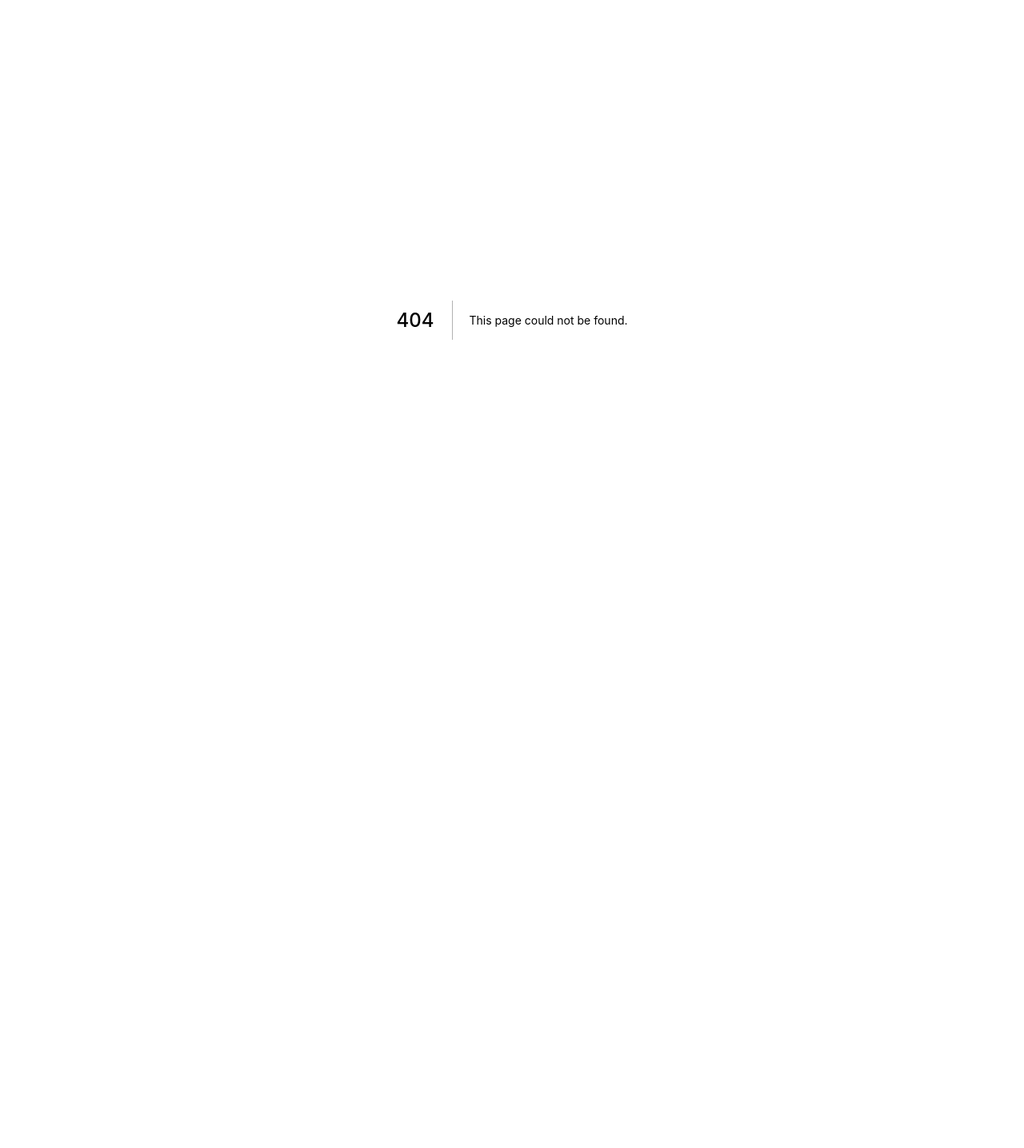
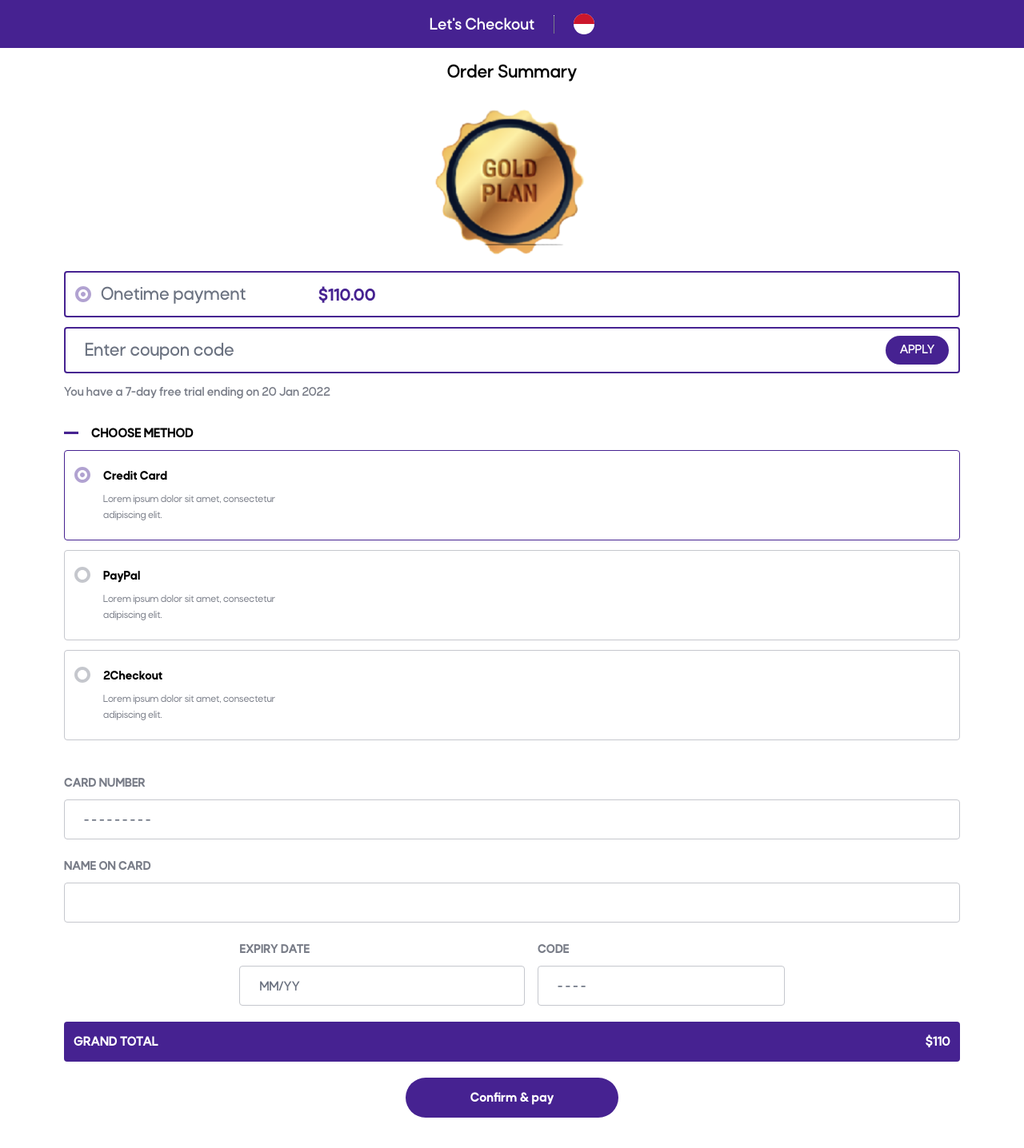
Before and after one commit to majidomore/next-tailwind-amber, a Next.js app: page /checkout in a window 1280 px wide. Before the commit this address had no page. Shown: the top 1436 px of the page at 80% size. Before the commit the page ends 800 px from the top, so only its background shows below. Built offline with nearby package versions, Linux system fonts and the light colour scheme; what tailwindcss-debug-screens would draw is missing.

Commit message:
checkout page added

```diff
--- /dev/null
+++ b/components/CheckoutHeader.tsx
@@ -0,0 +1,20 @@
+import React from "react";
+import { Flag } from "./Icons";
+
+type Props = {
+  name?: string;
+};
+
+const CheckoutHeader = ({ name }: Props) => {
+  return (
+    <div className="bg-purple w-full flex items-center justify-center space-x-6 h-[60px]">
+      <p className="font-rota_bold text-white text-[21.41px] mt-1">
+        Let's Checkout
+      </p>
+      <hr className="h-[23px] bg-dark_grey w-[1px]" />
+      <Flag />
+    </div>
+  );
+};
+
+export default CheckoutHeader;
--- a/components/Icons.tsx
+++ b/components/Icons.tsx
@@ -562,3 +562,71 @@ export const WindowFile = () => {
     </svg>
   );
 };
+
+export const Flag = () => {
+  return (
+    <div className="flex flex-col items-center">
+      <svg
+        className="absolute"
+        width="26"
+        height="13"
+        viewBox="0 0 26 13"
+        fill="none"
+        xmlns="http://www.w3.org/2000/svg"
+      >
+        <path
+          d="M26 13C26 9.55219 24.6304 6.24558 22.1924 3.80761C19.7544 1.36964 16.4478 2.60303e-07 13 0C9.55219 -2.60303e-07 6.24559 1.36964 3.80761 3.80761C1.36964 6.24558 5.20606e-07 9.55218 0 13L13 13H26Z"
+          fill="#CC172C"
+        />
+      </svg>
+      <svg
+        width="26"
+        height="26"
+        viewBox="0 0 26 26"
+        fill="none"
+        xmlns="http://www.w3.org/2000/svg"
+      >
+        <circle cx="13" cy="13" r="13" fill="white" />
+      </svg>
+    </div>
+  );
+};
+
+export const Union = () => {
+  return (
+    <svg
+      width="20"
+      height="20"
+      viewBox="0 0 20 20"
+      fill="none"
+      xmlns="http://www.w3.org/2000/svg"
+    >
+      <path
+        fillRule="evenodd"
+        clipRule="evenodd"
+        d="M16 10C16 13.3137 13.3137 16 10 16C6.68629 16 4 13.3137 4 10C4 6.68629 6.68629 4 10 4C13.3137 4 16 6.68629 16 10ZM20 10C20 15.5228 15.5228 20 10 20C4.47715 20 0 15.5228 0 10C0 4.47715 4.47715 0 10 0C15.5228 0 20 4.47715 20 10ZM10 13C11.6569 13 13 11.6569 13 10C13 8.34315 11.6569 7 10 7C8.34315 7 7 8.34315 7 10C7 11.6569 8.34315 13 10 13Z"
+        fill="#462291"
+        fillOpacity="0.42"
+      />
+    </svg>
+  );
+};
+
+export const Ellipse = () => {
+  return (
+    <svg
+      width="20"
+      height="20"
+      viewBox="0 0 20 20"
+      fill="none"
+      xmlns="http://www.w3.org/2000/svg"
+    >
+      <path
+        fillRule="evenodd"
+        clipRule="evenodd"
+        d="M10 16C13.3137 16 16 13.3137 16 10C16 6.68629 13.3137 4 10 4C6.68629 4 4 6.68629 4 10C4 13.3137 6.68629 16 10 16ZM10 20C15.5228 20 20 15.5228 20 10C20 4.47715 15.5228 0 10 0C4.47715 0 0 4.47715 0 10C0 15.5228 4.47715 20 10 20Z"
+        fill="#C5C7CD"
+      />
+    </svg>
+  );
+};
--- /dev/null
+++ b/components/OrderSummary.tsx
@@ -0,0 +1,42 @@
+import Image from "next/image";
+import React from "react";
+import { Union } from "./Icons";
+
+const OrderSummary = () => {
+  return (
+    <div className="mt-4 flex flex-col items-center w-full">
+      <h1 className="text-center font-rota_bold text-2xl">Order Summary</h1>
+      <div className="mt-7">
+        <Image width={192} height={197} src="/img/goldenpanel.png" />
+      </div>
+      <div className="container mx-auto space-y-3">
+        <div className="flex items-center border-purple border-2 h-[58px] w-full rounded px-3">
+          <Union />
+          <input
+            type="text"
+            className="border-0 text-dark_grey text-[23.88px] font-rota_semibold pt-3 outline-none focus:outline-none"
+            placeholder="Onetime payment"
+          />
+          <p className="text-[22px] font-rota_black text-purple pt-1">
+            $110.00
+          </p>
+        </div>
+        <div className="flex items-center justify-between border-purple border-2 h-[58px] w-full rounded px-3">
+          <input
+            type="text"
+            className="border-0 text-dark_grey text-[23.88px] font-rota_semibold pt-3 outline-none focus:outline-none"
+            placeholder="Enter coupon code"
+          />
+          <button className="bg-purple font-rota_bold text-white rounded-3xl w-[79px] h-[36px]">
+            APPLY
+          </button>
+        </div>
+        <p className="text-dark_grey font-rota_bold">
+          You have a 7-day free trial ending on 20 Jan 2022
+        </p>
+      </div>
+    </div>
+  );
+};
+
+export default OrderSummary;
--- /dev/null
+++ b/components/PaymentMethod.tsx
@@ -0,0 +1,110 @@
+import React, { useState } from "react";
+import { Ellipse, Union } from "./Icons";
+
+const PaymentMethod = () => {
+  return (
+    <div className="container mx-auto mt-5 mb-20">
+      <div className="flex items-center space-x-4 group">
+        <hr className="bg-purple h-1 w-[18px]" />
+        <h3 className="font-rota_black text-[17px] mt-1 group-focus:text-5xl">
+          CHOOSE METHOD
+        </h3>
+      </div>
+      {/* Payment methods */}
+      <div className="space-y-3">
+        {/* Credit Card */}
+        <div className="border-[1.5px] border-purple rounded p-3 h-[113px] flex items-center mt-1 group">
+          <div className="flex space-x-4">
+            <span className="group-focus-within:hidden block">
+              <Union />
+            </span>
+            <span className="group-focus-within:block hidden">
+              <Ellipse />
+            </span>
+            <div>
+              <p className="font-rota_black">Credit Card</p>
+              <p className="text-dark_grey text-[13px] font-rota_medium w-64 mt-2">
+                Lorem ipsum dolor sit amet, consectetur adipiscing elit.
+              </p>
+            </div>
+          </div>
+        </div>
+        {/* Paypal */}
+        <div className="border-[1.5px] border-grey rounded p-3 h-[113px] flex items-center mt-1 group">
+          <div className="flex space-x-4">
+            <Ellipse />
+            <div>
+              <p className="font-rota_black">PayPal</p>
+              <p className="text-dark_grey text-[13px] font-rota_medium w-64 mt-2">
+                Lorem ipsum dolor sit amet, consectetur adipiscing elit.
+              </p>
+            </div>
+          </div>
+        </div>
+        {/* 2Checkout */}
+        <div className="border-[1.5px] border-grey rounded p-3 h-[113px] flex items-center mt-1 group">
+          <div className="flex space-x-4">
+            <Ellipse />
+            <div>
+              <p className="font-rota_black">2Checkout</p>
+              <p className="text-dark_grey text-[13px] font-rota_medium w-64 mt-2">
+                Lorem ipsum dolor sit amet, consectetur adipiscing elit.
+              </p>
+            </div>
+          </div>
+        </div>
+      </div>
+      <form className="mt-10 space-y-5 flex flex-col items-center">
+        <div className="w-full">
+          <label htmlFor="" className="font-rota_black text-dark_grey">
+            CARD NUMBER
+          </label>
+          <input
+            type="text"
+            placeholder="- - - - - - - - -"
+            className="input mt-2"
+          />
+        </div>
+        <div className="w-full">
+          <label htmlFor="" className="font-rota_black text-dark_grey">
+            NAME ON CARD
+          </label>
+          <input type="text" className="input mt-2" />
+        </div>
+        <div className="flex space-x-4">
+          <div className="">
+            <label htmlFor="" className="font-rota_black text-dark_grey">
+              EXPIRY DATE
+            </label>
+            <input
+              type="text"
+              className="input mt-2 date-input"
+              value=""
+              placeholder="MM/YY"
+            />
+          </div>
+          <div className="">
+            <label htmlFor="" className="font-rota_black text-dark_grey">
+              CODE
+            </label>
+            <input
+              type="text"
+              className="input mt-2 date-input"
+              value=""
+              placeholder="- - - -"
+            />
+          </div>
+        </div>
+        <div className="bg-purple h-[50px] flex items-center justify-between px-3 font-rota_black text-[17px] pt-1 text-white rounded w-full">
+          <p>GRAND TOTAL</p>
+          <p>$110</p>
+        </div>
+        <button className="bg-purple h-[50px] w-[266px] flex items-center justify-center px-3 font-rota_black text-[17px] pt-1 text-white rounded-full">
+          <p>Confirm & pay</p>
+        </button>
+      </form>
+    </div>
+  );
+};
+
+export default PaymentMethod;
--- /dev/null
+++ b/pages/checkout.tsx
@@ -0,0 +1,16 @@
+import { NextPage } from "next";
+import React from "react";
+import CheckoutHeader from "~/components/CheckoutHeader";
+import OrderSummary from "~/components/OrderSummary";
+import PaymentMethod from "~/components/PaymentMethod";
+
+const Checkout: NextPage = () => {
+  return (
+    <div>
+      <CheckoutHeader />
+      <OrderSummary />
+      <PaymentMethod />
+    </div>
+  );
+};
+export default Checkout;
--- a/styles/globals.css
+++ b/styles/globals.css
@@ -66,6 +66,11 @@
 .polygon2 {
   clip-path: polygon(20% 0%, 100% 0%, 100% 100%, 0% 100%);
 }
+input[type="date"]::-webkit-inner-spin-button,
+input[type="date"]::-webkit-calendar-picker-indicator {
+  display: none;
+  -webkit-appearance: none;
+}
 
 @layer components {
   .upload-button {
--- a/tailwind.config.js
+++ b/tailwind.config.js
@@ -50,6 +50,7 @@ module.exports = {
         dordgeblue: "#1a72e7",
         nevada: "#616A71",
         light_indigo: "#EDF5FF",
+        purple: "#462291",
       },
     },
   },
```
Also changed, not shown: public/img/goldenpanel.png (added).
